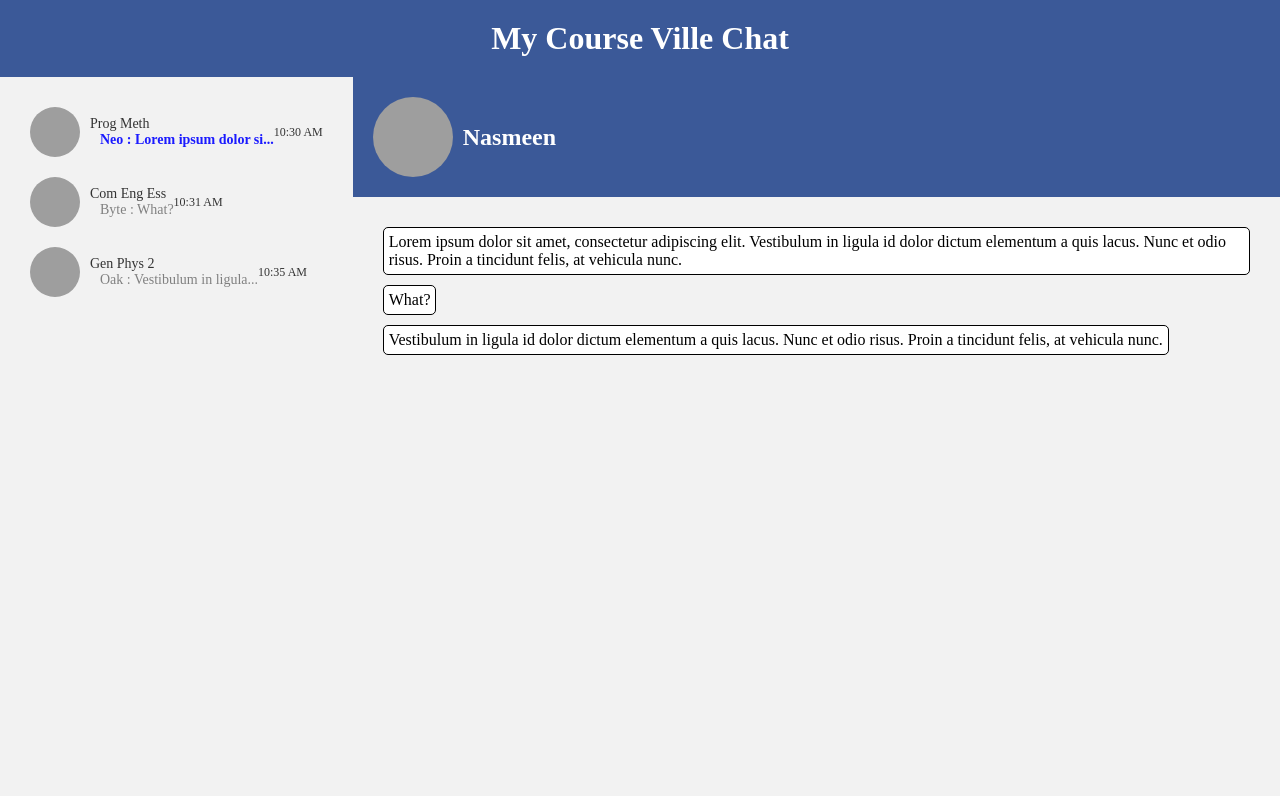
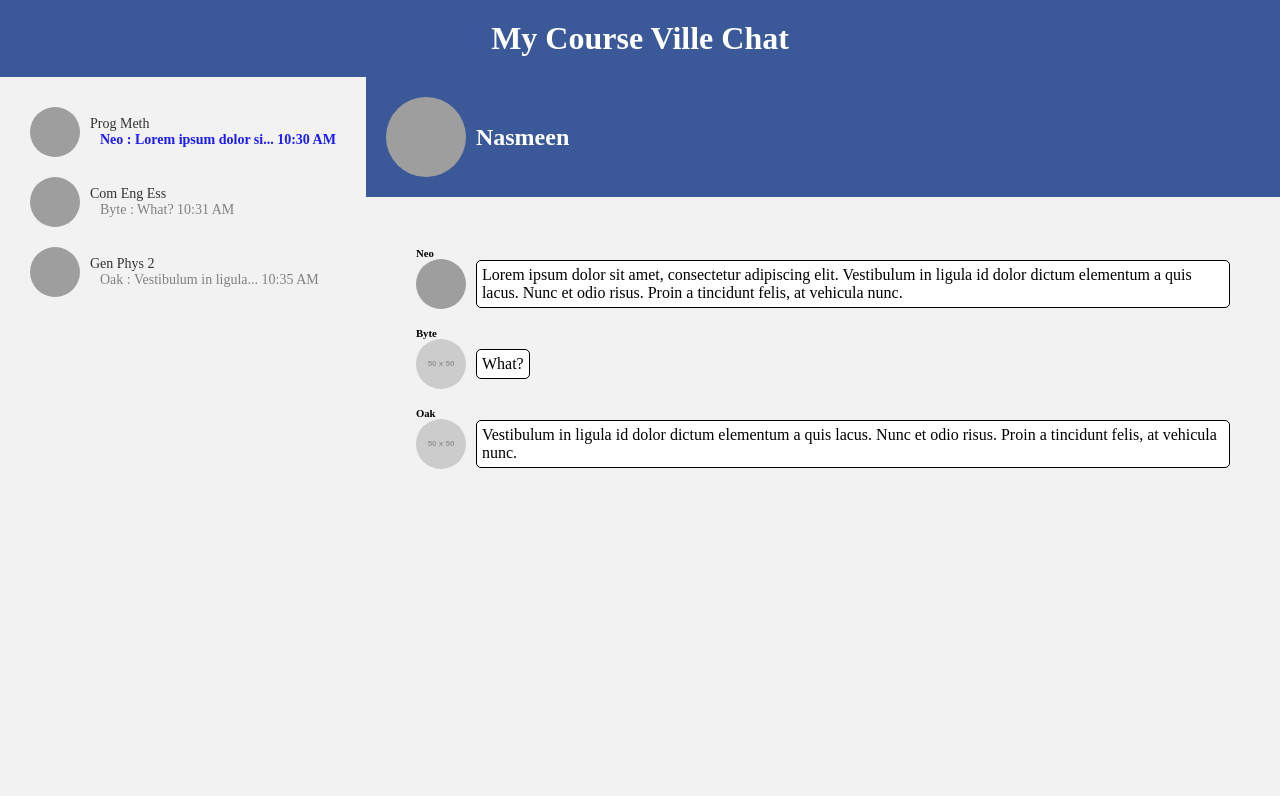
Before and after one commit to OnFireByte/CEE-27-Final-Project, a plain HTML site: page FrontEnd/app.html in a window 1280 px wide. Shown: the top 796 px of the page. Drawn offline with Linux system fonts and the light colour scheme; grey boxes are pictures that could not be loaded; placeholder pictures from the web are drawn by us.

Commit message:
improve ui

```diff
--- a/FrontEnd/script.js
+++ b/FrontEnd/script.js
@@ -10,7 +10,7 @@ const messageList = [
     {
         userId: "1",
         fname: "Neo",
-        imageProfile: "https://via.placeholder.com/50",
+        imageProfile: "https://scontent.fbkk22-4.fna.fbcdn.net/v/t39.30808-6/315982233_2209647319214449_3417131465598011782_n.jpg?_nc_cat=109&ccb=1-7&_nc_sid=09cbfe&_nc_eui2=AeFVEK9R6K9ijG3YcQzqWYn9aVa_1qnKR2lpVr_WqcpHaSQvVLc_Sbr21FQ7OhAsRw0AQaJX3RbN1n9HJIYkS1w8&_nc_ohc=xUlzjVA5iTQAX9GUHxa&_nc_zt=23&_nc_ht=scontent.fbkk22-4.fna&oh=00_AfBTYa_MkcgnQwE7fthLsIVwrq6MXoxdr_gysGM-IHKx5A&oe=64466E8A",
         message: "Lorem ipsum dolor sit amet, consectetur adipiscing elit. Vestibulum in ligula id dolor dictum elementum a quis lacus. Nunc et odio risus. Proin a tincidunt felis, at vehicula nunc.",
         imageMessage: null,
         time: "10:30 AM",
@@ -92,9 +92,8 @@ function renderChatList(list) {
                 <img src="${image}" alt="${name}">
                 <div class="about">
                     <div class="name">${name}</div>
-                    <div class="last-message"><p>${lastMessage.fname} : ${lastMessage.message.substring(0, 20)}${lastMessage.message.length > 20 ? "..." : ""}</p></div>
+                    <div class="last-message"><p>${lastMessage.fname} : ${lastMessage.message.substring(0, 20)}${lastMessage.message.length > 20 ? "..." : ""}  ${lastMessage.time}</p></div>
                 </div>
-                <span class="time">${lastMessage.time}</span>
             `;
         }
         else{
@@ -108,20 +107,28 @@ function renderChatList(list) {
             `;
         }
         li.addEventListener("click", () => {
-            // TODO
-
+            // getMessageList(userId, courseId)
+            // for(message of messageList){
+            //     renderMessage(message);
+            // }
         });
         chatList.appendChild(li);
     });
 }
 
-const chatField= document.querySelector(".chat-field");
+const chatField = document.querySelector(".chat-field");
 function renderMessage(message) {
     const li = document.createElement("li");
     li.classList.add("message", message.userId == user.userId ? "self" : "other");
     const content = message.type === "image" ? "image" : message.message;
     li.innerHTML = `
-        <div class="square ${message.userId == user.userId ? "self" : "other"}">${content}</div>
+        <div class="chat-body ${message.userId == user.userId ? "self" : "other"}" >
+            <h6>${message.fname}</h6>
+            <div style="display: flex; align-items: center;">
+                <img src="${message.imageProfile}" alt="User" style="display: inline-block;">
+                <div class="square ${message.userId == user.userId ? 'self' : 'other'}" style="display: inline-block;">${content}</div>
+            </div>
+        </div>
     `;
     console.log(message.userId, user.userId);
     if (message.type === "image") {
--- a/FrontEnd/style.css
+++ b/FrontEnd/style.css
@@ -16,6 +16,7 @@ header {
 	flex-direction: row;
 	height: 100vh;
 }
+
 
 /* ----------- Profile Header ----------- */
 .chat-header {
@@ -83,7 +84,8 @@ header {
 	white-space: nowrap;
 }
 
-/* ///////////////////////////// */
+
+/* ----------- Chat Body ----------- */
 .chat-window {
 	flex: 3;
 	display: flex;
@@ -94,7 +96,8 @@ header {
 	flex: 1;
 	background-color: #f2f2f2;
 	padding: 20px;
-	overflow-y: scroll;
+	/* overflow-y: scroll; */
+	height: 70px;
 }
 
 .chat-body ul {
@@ -103,6 +106,35 @@ header {
 
 .chat-body li {
 	margin-bottom: 10px;
+}
+
+.chat-field {
+	list-style-type: none;
+	margin: 0;
+	padding: 10px;
+}
+
+.message img {
+	max-width: 100%;
+	border-radius: 50%;
+	margin-right: 10px;
+	width: 50px;
+	height: 50px;
+}
+
+.square {
+	display: inline-block;
+	border: 1px solid black;
+	padding: 5px;
+	border-radius: 5px;
+}
+
+.square.self {
+	background-color: lightblue;
+}
+
+.square.other {
+	background-color: White;
 }
 
 .sent {
@@ -136,39 +168,10 @@ header {
 	cursor: pointer;
 }
 
+
+/* ----------- Footer ----------- */
 #footer {
 	padding: 20px 7% 10%;
 	text-align: center;
 	background-color: #3b5998;
 }
-
-
-/* ///////////*/
-
-
-  .chat-field {
-	list-style-type: none;
-	margin: 0;
-	padding: 10px;
-  }
-
-  .message img {
-	max-width: 100%;
-	height: auto;
-	border-radius: 5px;
-  }
-
-  .square {
-	display: inline-block;
-	border: 1px solid black;
-	padding: 5px;
-	border-radius: 5px;
-  }
-
-  .square.self {
-	background-color: lightblue;
-  }
-
-  .square.other {
-	background-color: White;
-  }
```
Also changed, not shown: FrontEnd/app.html (+4 -2 lines). Lines whose indentation alone changed are shown as unchanged.
